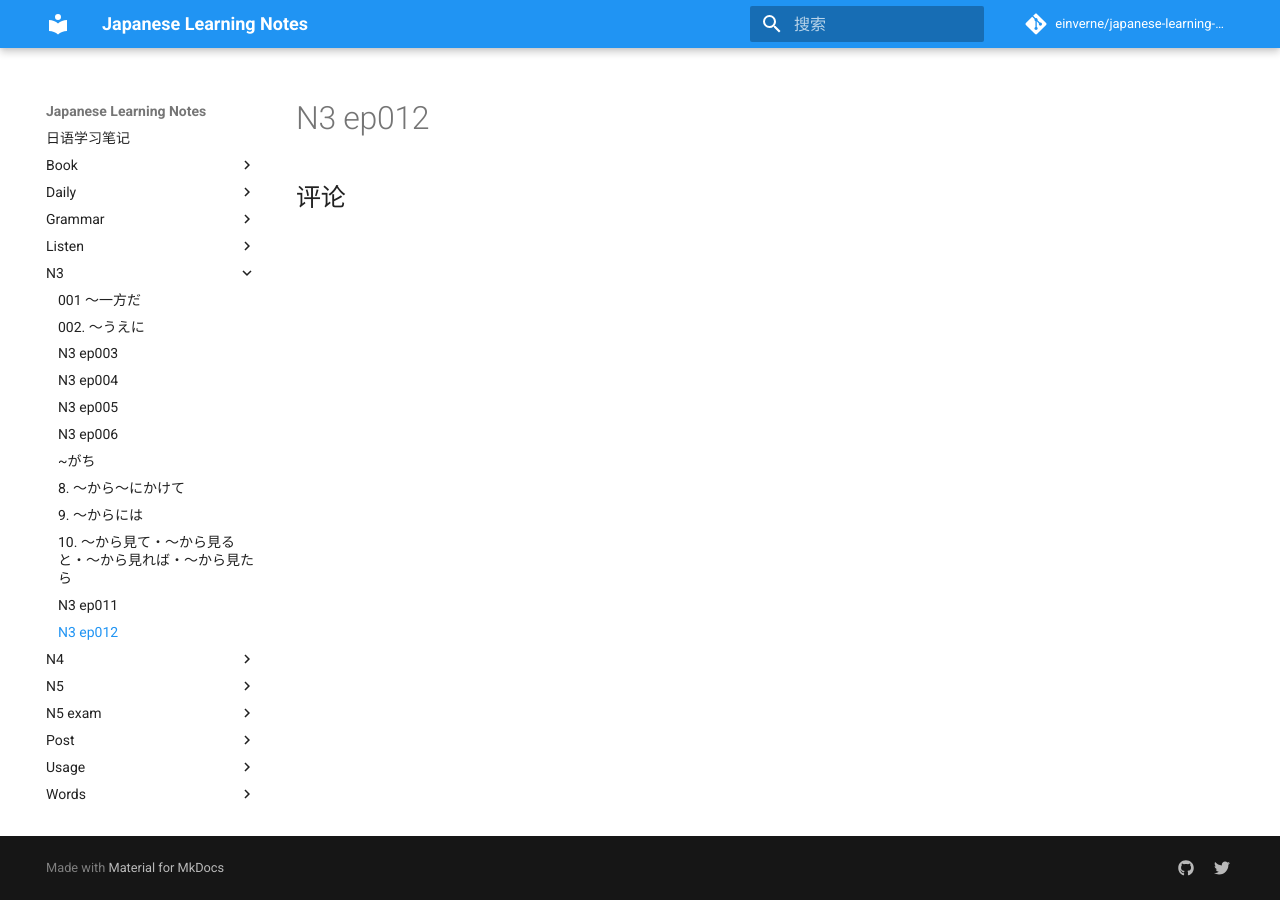
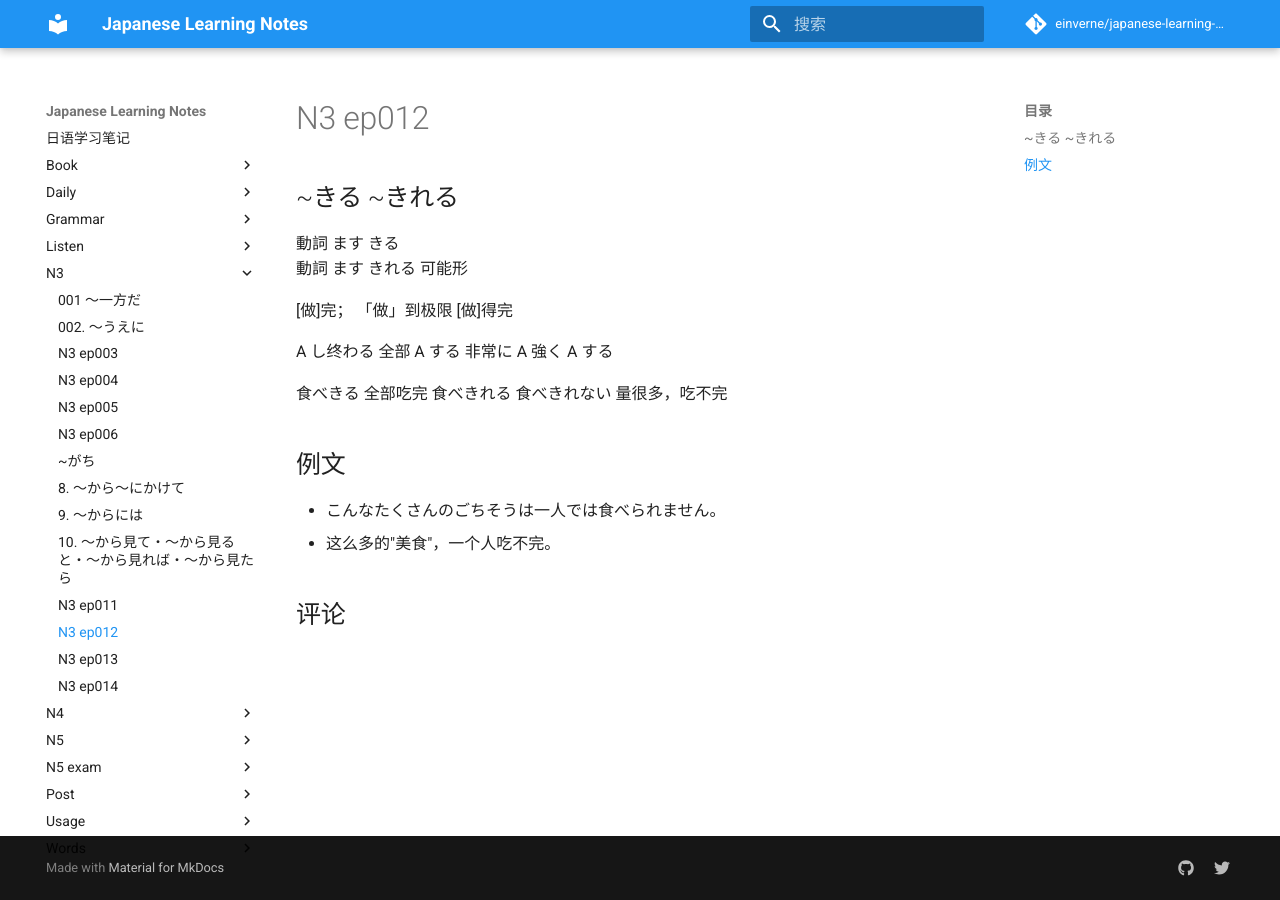
Before and after one commit to einverne/japanese-learning-notes, an MkDocs documentation site: the page built from docs/n3/n3-ep012.md, in a window 1280 px wide. Built offline with MkDocs 1.6.1 and Material for MkDocs 9.7.7, drawn with Linux system fonts in a browser that asks for light colours; comment, search, counter and statistics services are not loaded.

Commit message:
feat: add n3 notes

```diff
--- a/docs/n3/n3-ep012.md
+++ b/docs/n3/n3-ep012.md
@@ -1,3 +1,26 @@
 ---
 comments: true
 ---
+
+## ~きる ~きれる
+
+動詞 ます きる
+動詞 ます きれる  可能形
+
+
+[做]完； 「做」到极限
+[做]得完
+
+A し终わる  全部 A する  非常に A   強く A する
+
+
+
+
+食べきる      全部吃完
+食べきれる
+食べきれない     量很多，吃不完
+
+## 例文
+
+- こんなたくさんのごちそうは一人では食べられません。
+- 这么多的"美食"，一个人吃不完。
```
Also changed, not shown: docs/n3/n3-ep013.md (added, +27 -0 lines), docs/n3/n3-ep014.md (added, +13 -0 lines).
